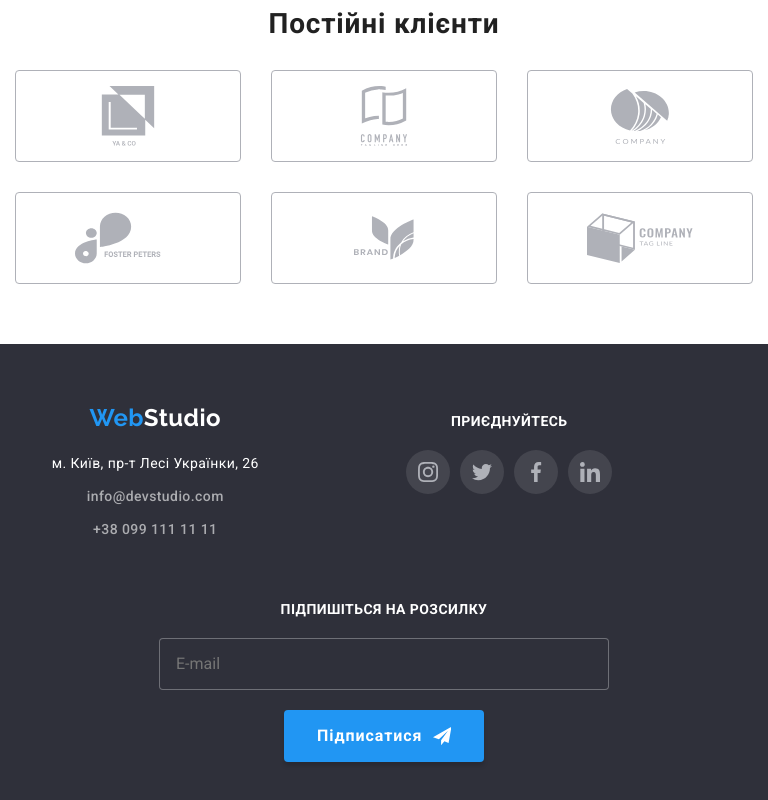
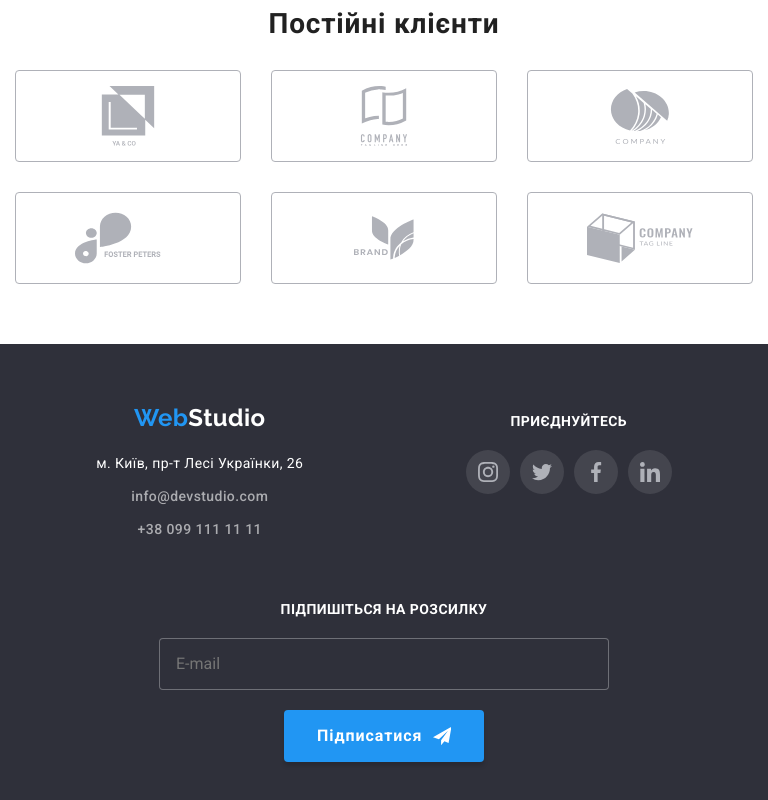
Before and after one commit to DmitryNikolin/goit-markup-hw-08, a plain HTML site: page index.html in a window 768 px wide. Shown: the part 2426-3226 px from the top of the page. Drawn offline with nearby package versions, Linux system fonts and the light colour scheme.

Commit message:
hw-08 FINAL-02

```diff
--- a/sass/components/_join.scss
+++ b/sass/components/_join.scss
@@ -1,14 +1,5 @@
 .join {
-    @media screen and (min-width: 768px) and (max-width: 1199px) {
-        & {
-            width: 354px;
-            max-width: 354px;
-            margin-bottom: 0;
-            margin-right: var(--items-between);
-        }
-    }
-
-    @media screen and (max-width: 1199px) {
+    @media screen and (max-width: 768px) {
         & {
             margin-bottom: calc(2 * var(--items-between));
         }
--- a/sass/components/sections/_footer-section.scss
+++ b/sass/components/sections/_footer-section.scss
@@ -1,5 +1,4 @@
 .footer {
-    width: 100%;
     padding-top: calc(2 * var(--items-between));
     padding-bottom: calc(2 * var(--items-between));
     color: var(--menu-bck);
```
Also changed, not shown: css/main.css, css/main.min.css, 2 other files.
